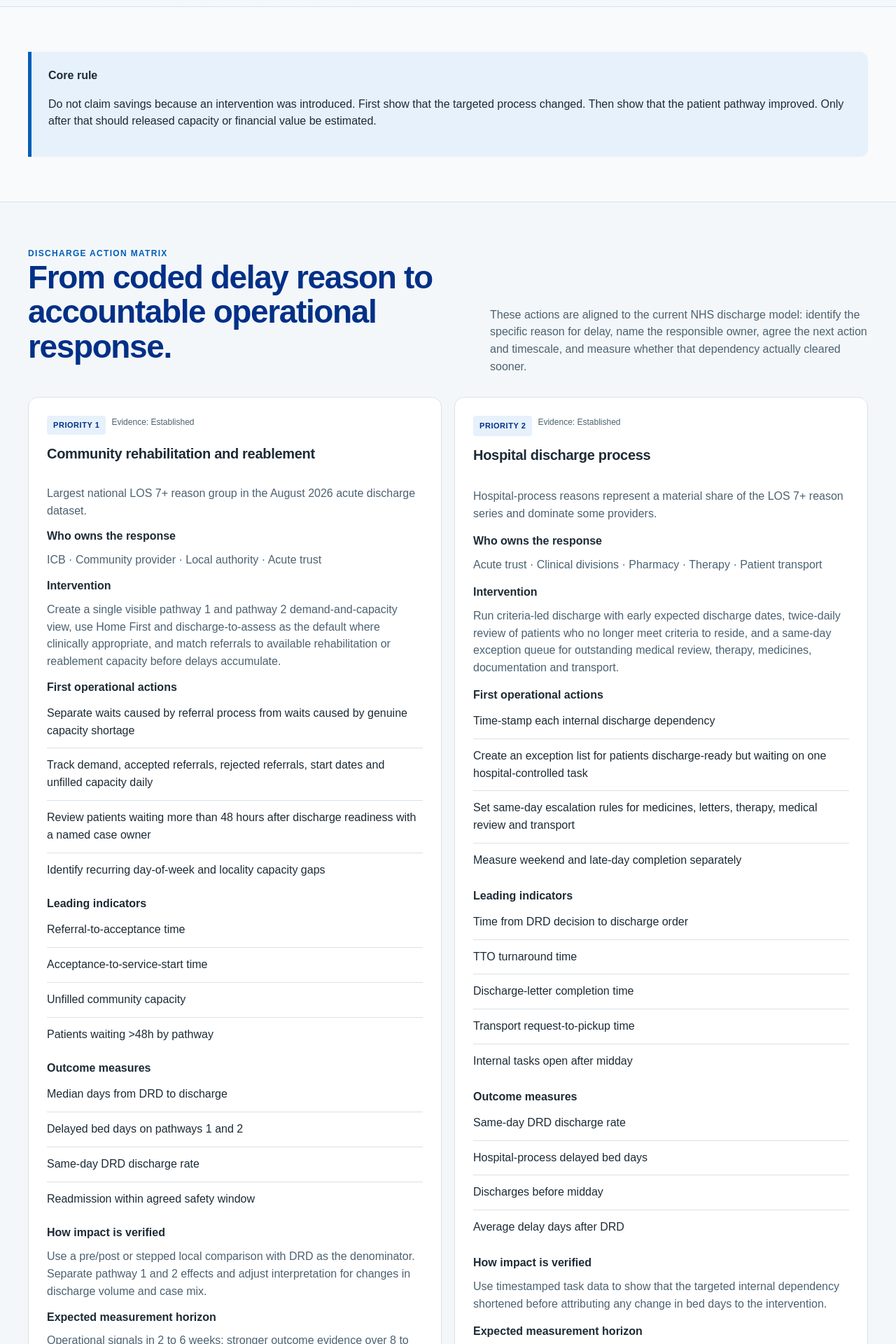
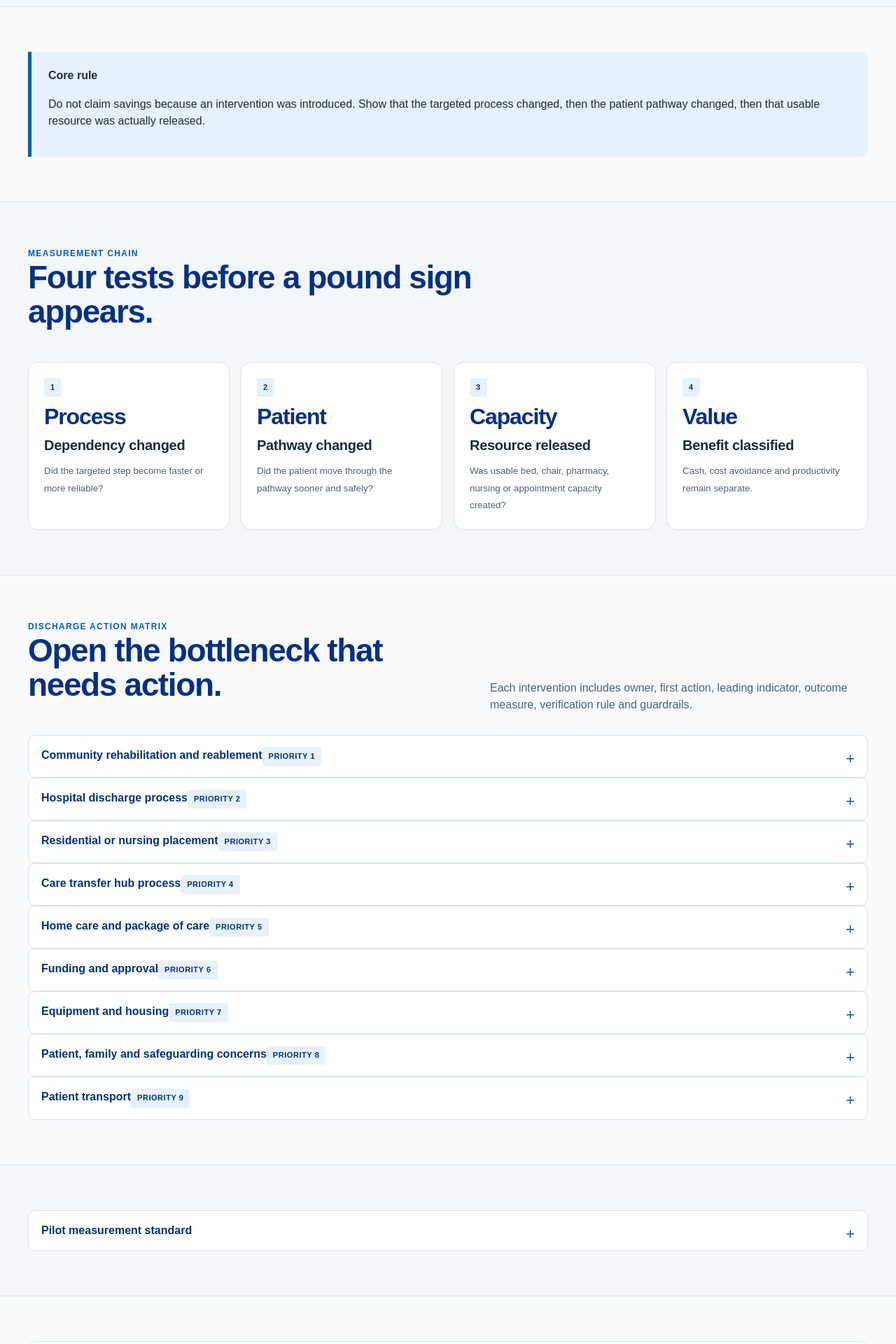
Before and after one commit to Nylon1/NHS, a Next.js app: page /interventions in a window 1280 px wide. Shown: the part 580-2500 px from the top of the page at 70% size. Built offline with nearby package versions, Linux system fonts and the light colour scheme.

Commit message:
Simplify intervention intelligence UX

```diff
--- a/app/interventions/page.tsx
+++ b/app/interventions/page.tsx
@@ -1,237 +1,24 @@
 import { dischargeInterventions, interventions } from "@/lib/interventions";
 
-export default function InterventionsPage() {
-  return (
-    <>
-      <section className="page-head">
-        <div className="shell">
-          <div className="eyebrow">Intervention intelligence</div>
-          <h1>Every bottleneck should lead to an owner, an action and a measurable test.</h1>
-          <p className="lede">
-            The purpose of this section is not to produce a generic improvement checklist. It translates observed waste and capacity-loss signals into operational interventions that can be tested, measured and stopped if they do not work.
-          </p>
-        </div>
-      </section>
+export default function InterventionsPage(){
+  return <>
+    <section className="page-head"><div className="shell"><div className="eyebrow">Intervention intelligence</div><h1>Every bottleneck needs an owner, an action and a measurable test.</h1><p className="lede">The intervention layer turns a resource-loss signal into something operational: who acts, what changes, what success looks like and what evidence is required before claiming benefit.</p></div></section>
 
-      <section className="section">
-        <div className="shell">
-          <div className="callout">
-            <strong>Core rule</strong>
-            <p>
-              Do not claim savings because an intervention was introduced. First show that the targeted process changed. Then show that the patient pathway improved. Only after that should released capacity or financial value be estimated.
-            </p>
-          </div>
-        </div>
-      </section>
+    <section className="section"><div className="shell"><div className="callout"><strong>Core rule</strong><p>Do not claim savings because an intervention was introduced. Show that the targeted process changed, then the patient pathway changed, then that usable resource was actually released.</p></div></div></section>
 
-      <section className="section">
-        <div className="shell">
-          <div className="section-head">
-            <div>
-              <div className="eyebrow">Discharge action matrix</div>
-              <h2>From coded delay reason to accountable operational response.</h2>
-            </div>
-            <p>
-              These actions are aligned to the current NHS discharge model: identify the specific reason for delay, name the responsible owner, agree the next action and timescale, and measure whether that dependency actually cleared sooner.
-            </p>
-          </div>
+    <section className="section"><div className="shell"><div className="section-head"><div><div className="eyebrow">Measurement chain</div><h2>Four tests before a pound sign appears.</h2></div></div><div className="metric-grid">
+      <div className="metric"><span className="badge">1</span><strong>Process</strong><h3>Dependency changed</h3><small>Did the targeted step become faster or more reliable?</small></div>
+      <div className="metric"><span className="badge">2</span><strong>Patient</strong><h3>Pathway changed</h3><small>Did the patient move through the pathway sooner and safely?</small></div>
+      <div className="metric"><span className="badge">3</span><strong>Capacity</strong><h3>Resource released</h3><small>Was usable bed, chair, pharmacy, nursing or appointment capacity created?</small></div>
+      <div className="metric"><span className="badge">4</span><strong>Value</strong><h3>Benefit classified</h3><small>Cash, cost avoidance and productivity remain separate.</small></div>
+    </div></div></section>
 
-          <div className="card-grid">
-            {dischargeInterventions.map((item, index) => (
-              <article className="card evidence-card" key={item.bottleneck}>
-                <div className="meta-row">
-                  <span className="badge">Priority {index + 1}</span>
-                  <span>Evidence: {item.evidence}</span>
-                </div>
-                <h3>{item.bottleneck}</h3>
-                <p>{item.signal}</p>
+    <section className="section"><div className="shell"><div className="section-head"><div><div className="eyebrow">Discharge action matrix</div><h2>Open the bottleneck that needs action.</h2></div><p>Each intervention includes owner, first action, leading indicator, outcome measure, verification rule and guardrails.</p></div><div className="faq-list">{dischargeInterventions.map((item,index)=><details className="faq-item" key={item.bottleneck}><summary><span>{item.bottleneck}</span><span className="badge">Priority {index+1}</span></summary><div className="faq-answer"><p><strong>Signal:</strong> {item.signal}</p><p><strong>Owners:</strong> {item.primaryOwners.join(" · ")}</p><p><strong>Intervention:</strong> {item.intervention}</p><h3>First actions</h3><ul className="list-clean">{item.firstActions.map((a)=><li key={a}>{a}</li>)}</ul><h3>Leading indicators</h3><ul className="list-clean">{item.leadingIndicators.map((m)=><li key={m}>{m}</li>)}</ul><h3>Outcome measures</h3><ul className="list-clean">{item.outcomeMeasures.map((m)=><li key={m}>{m}</li>)}</ul><p><strong>Verification:</strong> {item.verification}</p><p><strong>Measurement horizon:</strong> {item.expectedHorizon}</p><h3>Guardrails</h3><ul className="list-clean">{item.guardrails.map((g)=><li key={g}>{g}</li>)}</ul></div></details>)}</div></div></section>
 
-                <div>
-                  <strong>Who owns the response</strong>
-                  <p>{item.primaryOwners.join(" · ")}</p>
-                </div>
+    <section className="section"><div className="shell"><details className="faq-item"><summary>Pilot measurement standard</summary><div className="faq-answer"><div className="table-wrap"><table><thead><tr><th>Stage</th><th>Minimum requirement</th></tr></thead><tbody><tr><td>Baseline</td><td>8-12 weeks pre-intervention data where available</td></tr><tr><td>Population</td><td>Clear inclusion criteria and denominator</td></tr><tr><td>Process</td><td>Timestamped dependency data</td></tr><tr><td>Outcome</td><td>Relevant pathway and capacity outcome</td></tr><tr><td>Safety</td><td>Readmissions, incidents, failed pathways and concerns</td></tr><tr><td>Comparison</td><td>Pre/post, matched site or stepped implementation</td></tr><tr><td>Value</td><td>Cash, avoidance and capacity shown separately</td></tr><tr><td>Decision</td><td>Continue, modify or stop rule set before launch</td></tr></tbody></table></div></div></details></div></section>
 
-                <div>
-                  <strong>Intervention</strong>
-                  <p>{item.intervention}</p>
-                </div>
+    <section className="section"><div className="shell"><details className="faq-item"><summary>Other intervention opportunities already in the library</summary><div className="faq-answer"><div className="card-grid">{interventions.map((item)=><article className="card" key={item.slug}><div className="meta-row"><span className="badge">{item.domain}</span><span>Evidence: {item.evidence}</span></div><h3>{item.title}</h3><p>{item.problem}</p><p><strong>Intervention:</strong> {item.intervention}</p></article>)}</div></div></details></div></section>
 
-                <div>
-                  <strong>First operational actions</strong>
-                  <ul className="list-clean">
-                    {item.firstActions.map((action) => <li key={action}>{action}</li>)}
-                  </ul>
-                </div>
-
-                <div>
-                  <strong>Leading indicators</strong>
-                  <ul className="list-clean">
-                    {item.leadingIndicators.map((measure) => <li key={measure}>{measure}</li>)}
-                  </ul>
-                </div>
-
-                <div>
-                  <strong>Outcome measures</strong>
-                  <ul className="list-clean">
-                    {item.outcomeMeasures.map((measure) => <li key={measure}>{measure}</li>)}
-                  </ul>
-                </div>
-
-                <div>
-                  <strong>How impact is verified</strong>
-                  <p>{item.verification}</p>
-                </div>
-
-                <div>
-                  <strong>Expected measurement horizon</strong>
-                  <p>{item.expectedHorizon}</p>
-                </div>
-
-                <div>
-                  <strong>Safety and interpretation guardrails</strong>
-                  <ul className="list-clean">
-                    {item.guardrails.map((guardrail) => <li key={guardrail}>{guardrail}</li>)}
-                  </ul>
-                </div>
-              </article>
-            ))}
-          </div>
-        </div>
-      </section>
-
-      <section className="section">
-        <div className="shell">
-          <div className="section-head">
-            <div>
-              <div className="eyebrow">Measurement chain</div>
-              <h2>We should be able to prove the intervention worked before putting a pound sign on it.</h2>
-            </div>
-          </div>
-
-          <div className="card-grid">
-            <article className="card">
-              <span className="badge">1</span>
-              <h3>Dependency changed</h3>
-              <p>Did the targeted step actually become faster or more reliable? Examples: referral triage time, TTO turnaround, funding-decision time or transport pickup time.</p>
-            </article>
-            <article className="card">
-              <span className="badge">2</span>
-              <h3>Patient pathway changed</h3>
-              <p>Did patients leave hospital sooner after their Discharge Ready Date, without worsening readmissions, failed discharges or safety outcomes?</p>
-            </article>
-            <article className="card">
-              <span className="badge">3</span>
-              <h3>Capacity was genuinely released</h3>
-              <p>Did the change produce usable bed capacity, chair time, pharmacy capacity, nursing time or appointments rather than simply moving work elsewhere?</p>
-            </article>
-            <article className="card">
-              <span className="badge">4</span>
-              <h3>Financial value is classified correctly</h3>
-              <p>Separate cash-releasing savings, cost avoidance and productivity/capacity release. They are not interchangeable and should never be added together without clear definitions.</p>
-            </article>
-          </div>
-        </div>
-      </section>
-
-      <section className="section">
-        <div className="shell">
-          <div className="section-head">
-            <div>
-              <div className="eyebrow">Pilot design</div>
-              <h2>A practical minimum standard for testing one intervention.</h2>
-            </div>
-          </div>
-
-          <div className="table-wrap">
-            <table>
-              <thead>
-                <tr>
-                  <th>Stage</th>
-                  <th>What must be captured</th>
-                  <th>Why it matters</th>
-                </tr>
-              </thead>
-              <tbody>
-                <tr><td><strong>Baseline</strong></td><td>8 to 12 weeks of pre-intervention process and outcome data where available</td><td>Prevents one unusually good or bad week being mistaken for impact</td></tr>
-                <tr><td><strong>Population</strong></td><td>Clear inclusion criteria and denominator</td><td>Stops selective reporting of only successful cases</td></tr>
-                <tr><td><strong>Process</strong></td><td>Timestamped dependency data</td><td>Shows whether the mechanism actually changed</td></tr>
-                <tr><td><strong>Outcome</strong></td><td>DRD delay, delayed bed days and relevant capacity metric</td><td>Connects process improvement to system value</td></tr>
-                <tr><td><strong>Safety</strong></td><td>Readmissions, failed discharge, incidents and patient/carer concerns</td><td>Ensures speed is not purchased by transferring risk</td></tr>
-                <tr><td><strong>Comparison</strong></td><td>Pre/post, matched ward/site or stepped implementation</td><td>Makes attribution more credible</td></tr>
-                <tr><td><strong>Value</strong></td><td>Cash, cost avoidance and capacity release shown separately</td><td>Prevents inflated savings claims</td></tr>
-                <tr><td><strong>Decision</strong></td><td>Continue, modify or stop rule agreed before the pilot starts</td><td>Turns measurement into management rather than reporting</td></tr>
-              </tbody>
-            </table>
-          </div>
-        </div>
-      </section>
-
-      <section className="section">
-        <div className="shell">
-          <div className="section-head">
-            <div>
-              <div className="eyebrow">Existing intervention library</div>
-              <h2>Other resource-waste opportunities already identified.</h2>
-            </div>
-            <p>These remain separate from the discharge work but follow the same principle: detect waste, intervene safely, measure the pathway and verify the result.</p>
-          </div>
-
-          <div className="card-grid">
-            {interventions.map((item) => (
-              <article className="card evidence-card" key={item.slug}>
-                <div className="meta-row">
-                  <span className="badge">{item.domain}</span>
-                  <span>Evidence: {item.evidence}</span>
-                </div>
-                <h3>{item.title}</h3>
-                <div>
-                  <strong>Problem</strong>
-                  <p>{item.problem}</p>
-                </div>
-                <div>
-                  <strong>Proposed intervention</strong>
-                  <p>{item.intervention}</p>
-                </div>
-                <div>
-                  <strong>Measure</strong>
-                  <ul className="list-clean">
-                    {item.measures.map((measure) => <li key={measure}>{measure}</li>)}
-                  </ul>
-                </div>
-                <div>
-                  <strong>Constraints</strong>
-                  <ul className="list-clean">
-                    {item.constraints.map((constraint) => <li key={constraint}>{constraint}</li>)}
-                  </ul>
-                </div>
-              </article>
-            ))}
-          </div>
-        </div>
-      </section>
-
-      <section className="section">
-        <div className="shell card-grid">
-          <article className="card">
-            <span className="badge">Current NHS guidance</span>
-            <h3>Model discharge pathway</h3>
-            <p>Sets out the 2026 clinically-led discharge model, active management of delays, named ownership and cross-system coordination.</p>
-            <a className="source-link" href="https://www.england.nhs.uk/long-read/model-discharge-pathway/" target="_blank" rel="noreferrer">Open NHS England guidance ↗</a>
-          </article>
-          <article className="card">
-            <span className="badge">Current NHS guidance</span>
-            <h3>Discharge to assess</h3>
-            <p>Supports timely discharge with onward assessment and recovery support after leaving the inpatient setting where appropriate.</p>
-            <a className="source-link" href="https://www.england.nhs.uk/long-read/standardising-community-health-services-core-component-descriptions/" target="_blank" rel="noreferrer">Open NHS England guidance ↗</a>
-          </article>
-          <article className="card">
-            <span className="badge">Measurement</span>
-            <h3>Discharge Ready Date guidance</h3>
-            <p>Defines the national DRD measurement framework used to quantify delay after a patient is assessed as ready for discharge.</p>
-            <a className="source-link" href="https://www.england.nhs.uk/long-read/discharge-ready-date-drd-guidance-and-scenarios/" target="_blank" rel="noreferrer">Open NHS England guidance ↗</a>
-          </article>
-        </div>
-      </section>
-    </>
-  );
+    <section className="section"><div className="shell quote">Intervention intelligence turns “we found a problem” into “this person owns the next action, this metric should move, and this is how we will know whether the resource was really recovered.”</div></section>
+  </>;
 }
```
